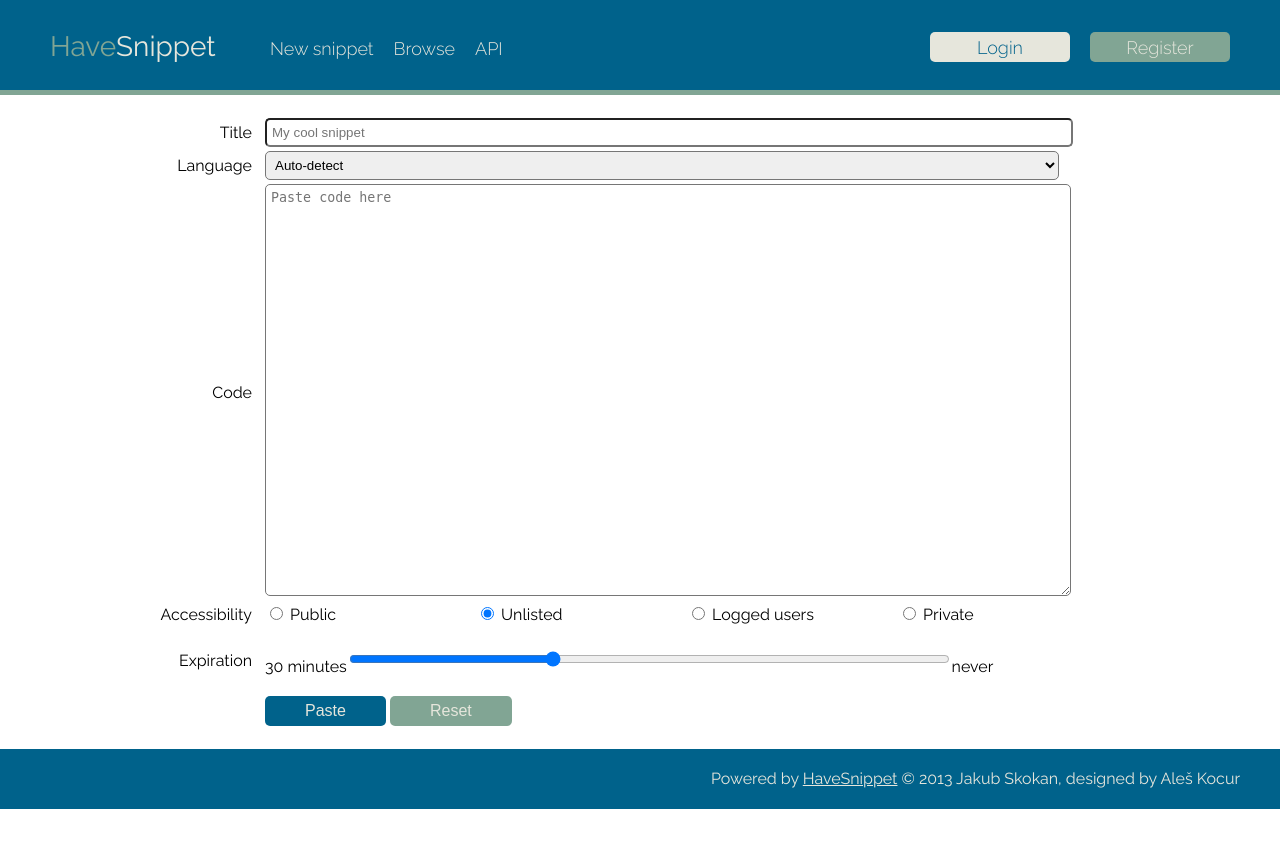
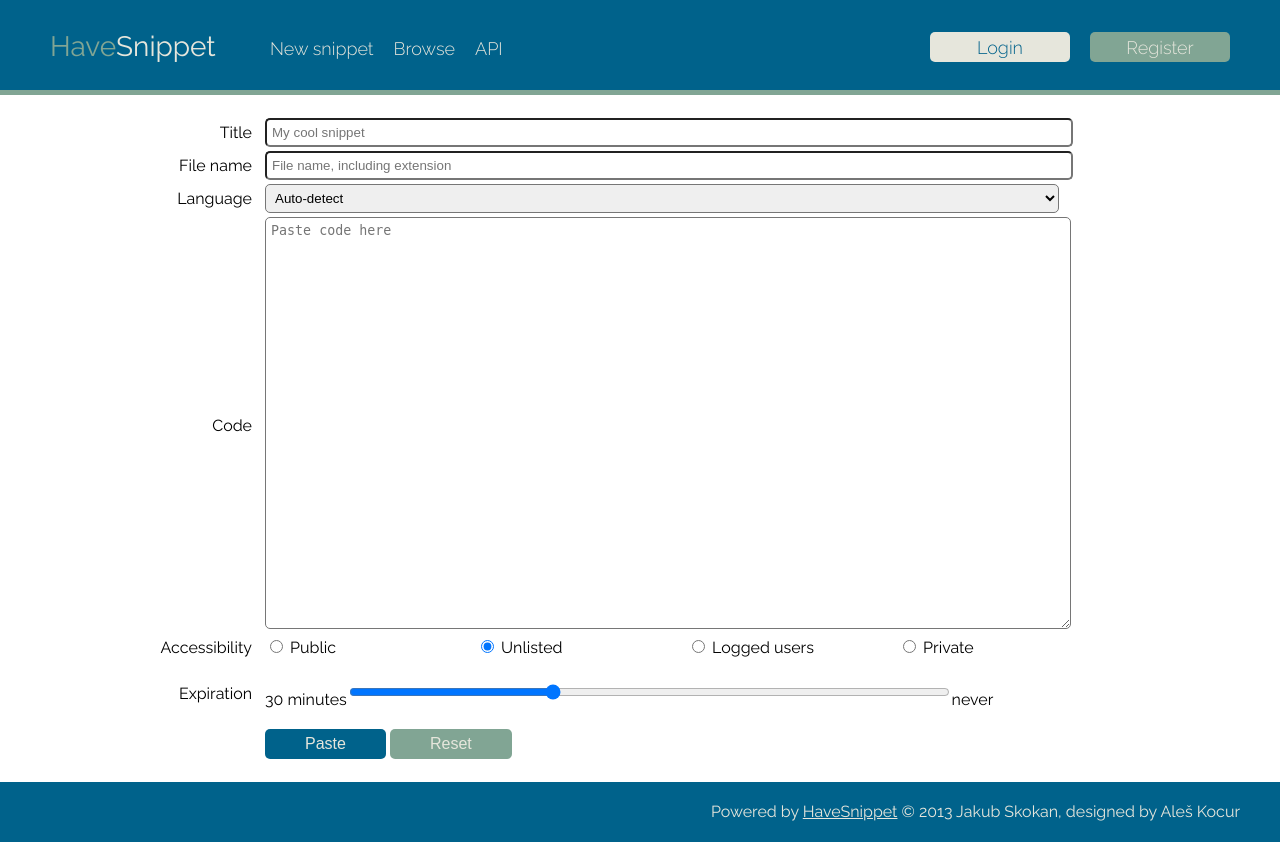
Before and after one commit to aither64/havesnippet, a Django app: page / in a window 1280 px wide. Before the commit the page ends 809 px from the top, so only its background shows below. Run offline with Django 3.2, Linux system fonts and the light colour scheme; data that the repository does not hold is empty; some libraries are stand-ins or nearby versions.

Commit message:
Snippet: add field file_name

```diff
--- a/api/forms.py
+++ b/api/forms.py
@@ -50,7 +50,7 @@ class SnippetForm(forms.ModelForm):
 
     class Meta:
         model = Snippet
-        fields = ['title', 'language', 'content', 'accessibility', 'expiration']
+        fields = ['title', 'file_name', 'language', 'content', 'accessibility', 'expiration']
 
     def clean_language(self):
         lang = self.cleaned_data["language"]
--- a/snippet/admin.py
+++ b/snippet/admin.py
@@ -9,7 +9,7 @@ admin.site.register(Language, LanguageAdmin)
 
 
 class SnippetAdmin(admin.ModelAdmin):
-    list_display = ('title', 'user', 'pub_date', 'accessibility', 'expiration')
+    list_display = ('title', 'file_name', 'user', 'pub_date', 'accessibility', 'expiration')
     list_filter = ('accessibility', 'language')
     date_hierarchy = 'pub_date'
     search_fields = ('title',)
--- a/snippet/forms.py
+++ b/snippet/forms.py
@@ -17,9 +17,10 @@ class SnippetForm(forms.ModelForm):
 
     class Meta:
         model = Snippet
-        fields = ['title', 'language', 'content', 'accessibility', 'expiration']
+        fields = ['title', 'file_name', 'language', 'content', 'accessibility', 'expiration']
         widgets = {
             'title': forms.TextInput(attrs={'placeholder': _('My cool snippet')}),
+            'file_name': forms.TextInput(attrs={'placeholder': _('File name, including extension')}),
             'content': forms.Textarea(attrs={'placeholder': _('Paste code here')}),
             'accessibility': forms.RadioSelect(),
         }
@@ -39,7 +40,10 @@ class SnippetForm(forms.ModelForm):
             or not data["language"] \
             or data["language"].language_code == "autodetect") \
            and "content" in data:
-            data["language"] = Language.guess_language(text=data["content"])
+            data["language"] = Language.guess_language(
+                filename=data["file_name"],
+                text=data["content"],
+            )
 
         return data
 
--- a/snippet/models.py
+++ b/snippet/models.py
@@ -77,6 +77,7 @@ class Snippet(models.Model):
     PRIVATE = 3
 
     title = models.CharField(_('title'), max_length=255, blank=True)
+    file_name = models.CharField(_('file name'), max_length=255, blank=True)
     language = models.ForeignKey(Language)
     content = models.TextField(_('code'))
     highlighted_content = models.TextField(_('highlighted code'))
--- a/snippet/views.py
+++ b/snippet/views.py
@@ -97,7 +97,9 @@ class SnippetView(View):
 class DownloadSnippetView(SnippetView):
     def view(self, request, snippet):
         res = HttpResponse(snippet.content, content_type='text/plain')
-        res['Content-Disposition'] = 'attachment; filename={0}.txt'.format(snippet.slug)
+        res['Content-Disposition'] = 'attachment; filename={0}'.format(
+            snippet.file_name or (snippet.slug + '.txt')
+        )
         return res
 
 
--- a/templates/api/about.html
+++ b/templates/api/about.html
@@ -23,6 +23,9 @@
 <dl>
 	<dt>title</dt>
 	<dd>{% trans "title of snippet" %}</dd>
+
+	<dt>file_name</dt>
+	<dd>{% trans "file name, including extension" %}</dd>
 
 	<dt>language</dt>
 	<dd>
--- a/templates/snippet/browse_page.html
+++ b/templates/snippet/browse_page.html
@@ -9,7 +9,11 @@
 					{% if snippet.user %}
 						{% trans "by" %}
 						<a href="{% url 'snippet.views.user_profile' snippet.user.username %}">{{ snippet.user.username }}</a>
-					{% endif %} {% trans "in" %}
+					{% endif %}
+
+					{{ snippet.file_name }}
+
+					{% trans "in" %}
 					<a href="{{ self_url }}?language={{ snippet.language.pk }}">{{ snippet.language.name }}</a>
 					{% if user.is_authenticated and snippet.user == user %}
 						, <a href="{% url 'snippet.views.edit' snippet.slug %}">{% trans "edit" %}</a>,
--- a/templates/snippet/paste.html
+++ b/templates/snippet/paste.html
@@ -10,6 +10,11 @@
 		<tr>
 			<td class="label"><label for="id_title">{{ form.title.label }}</label></td>
 			<td>{{ form.title.errors }}{{ form.title }}</td>
+			<td></td>
+		</tr>
+		<tr>
+			<td class="label"><label for="id_file_name">{{ form.file_name.label }}</label></td>
+			<td>{{ form.file_name.errors }}{{ form.file_name }}</td>
 			<td></td>
 		</tr>
 		<tr>
--- a/templates/snippet/view.html
+++ b/templates/snippet/view.html
@@ -39,6 +39,10 @@
 		</div>
 		<div class="snippet-metadata">
 			<p>{% trans "Language" %}: {{ snippet.language.name }}</p>
+
+			{% if snippet.file_name %}
+				<p>{% trans "File" %}: {{	snippet.file_name }}</p>
+			{% endif %}
 		</div>
 		<br class="cleaner">
 	</div>
```
